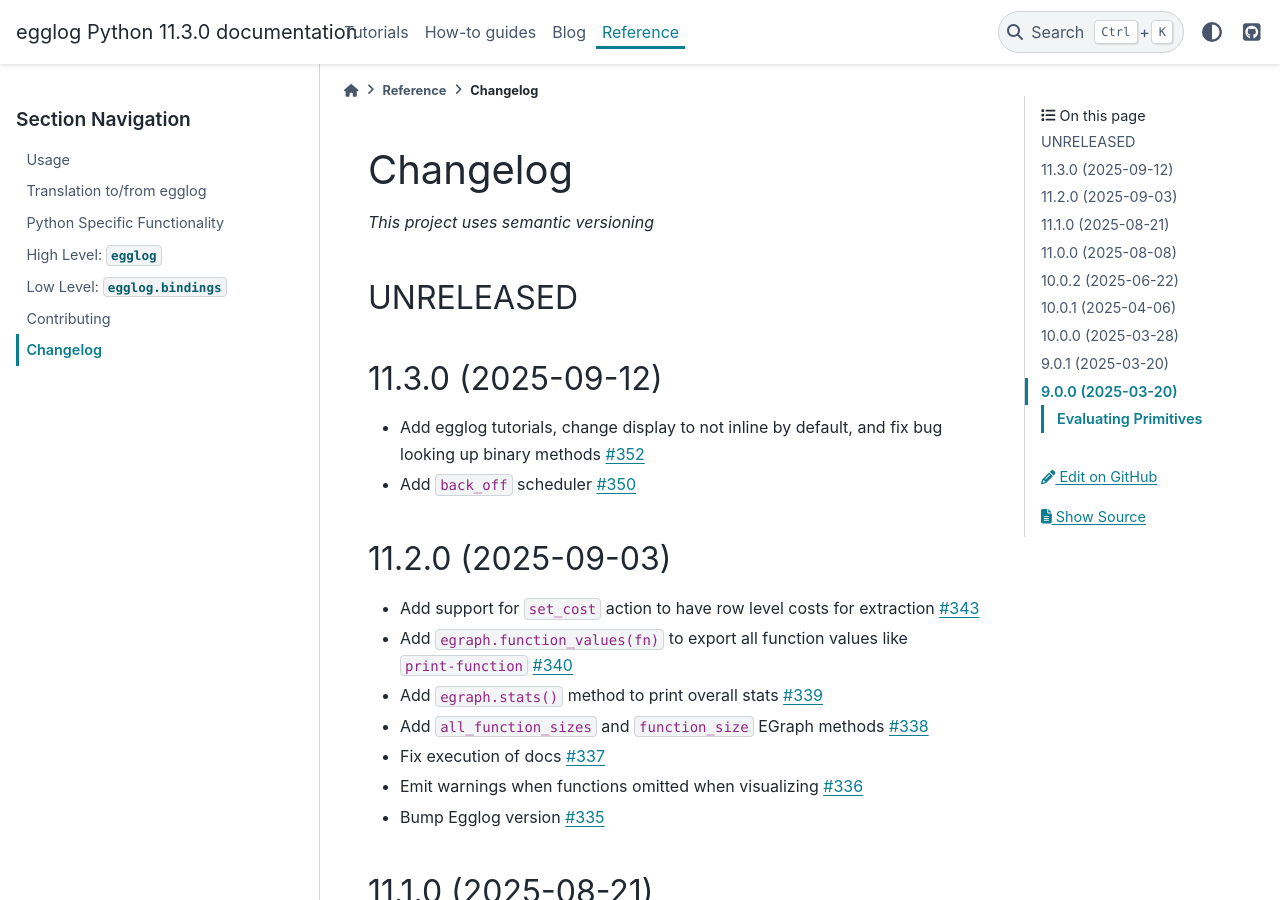
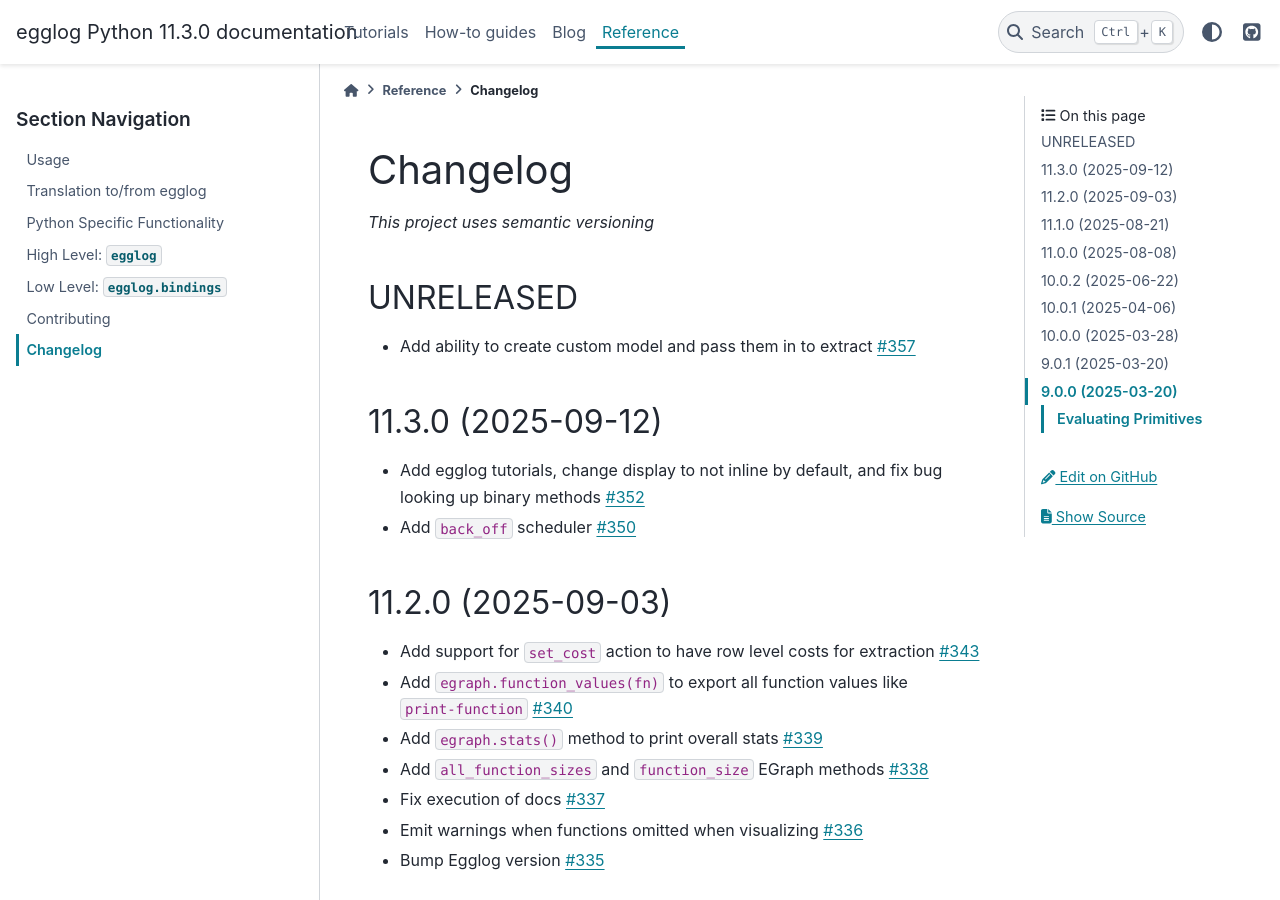
Before and after one commit to egraphs-good/egglog-python, a Sphinx documentation site: the page built from docs/changelog.md, in a window 1280 px wide and 900 px high. Built offline with Sphinx 7.4.7 and the PyData theme 0.15.4, drawn with Linux system fonts in a browser that asks for light colours; pages that are not in the unit, such as notebooks, are missing from menus; comment, search, counter and statistics services are not loaded; the version number is read from the project's files by our own code.

Commit message:
Add changelog entry for PR #357

```diff
--- a/docs/changelog.md
+++ b/docs/changelog.md
@@ -4,6 +4,7 @@ _This project uses semantic versioning_
 
 ## UNRELEASED
 
+- Add ability to create custom model and pass them in to extract [#357](https://github.com/egraphs-good/egglog-python/pull/357)
 ## 11.3.0 (2025-09-12)
 
 - Add egglog tutorials, change display to not inline by default, and fix bug looking up binary methods [#352](https://github.com/egraphs-good/egglog-python/pull/352)
```
